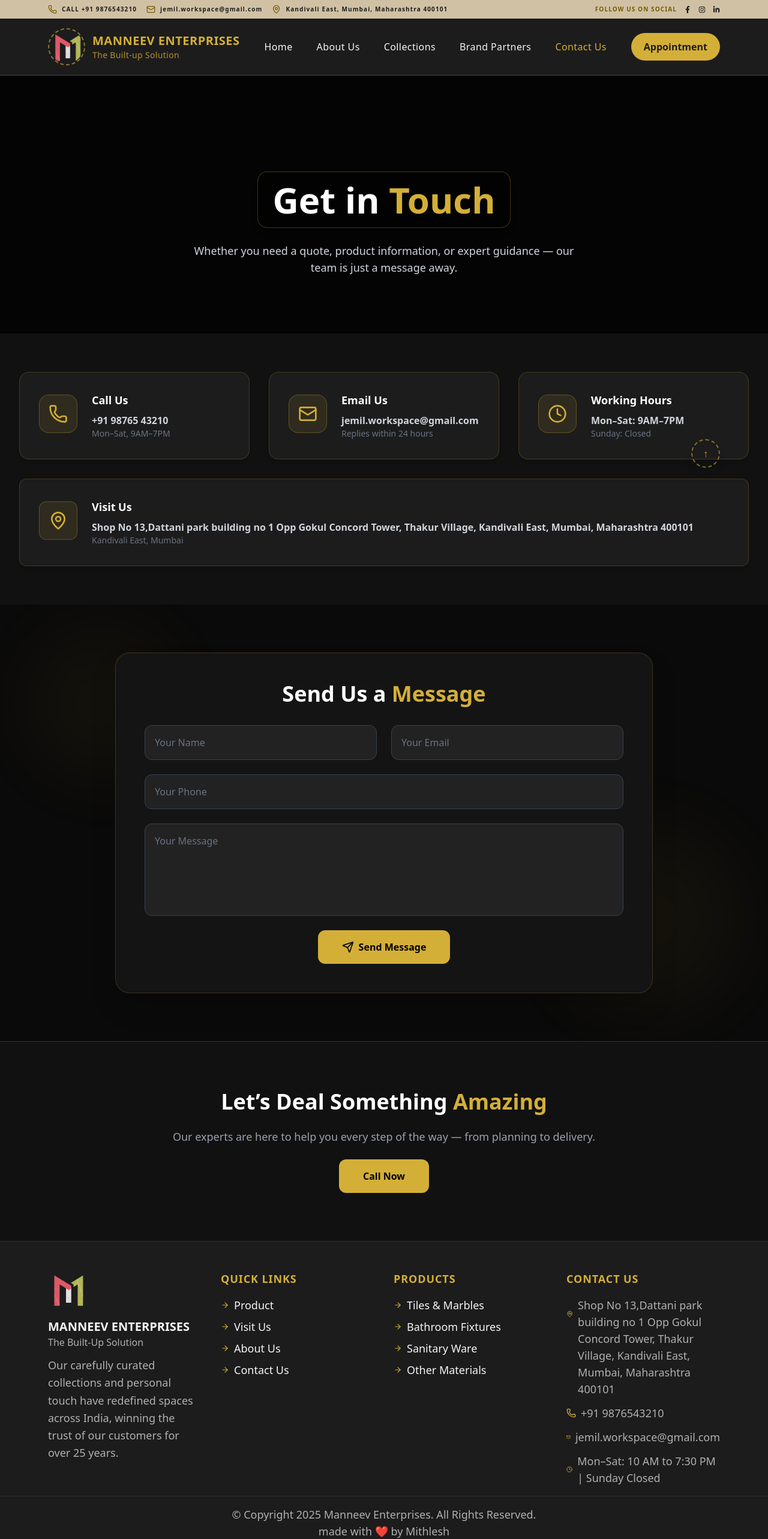
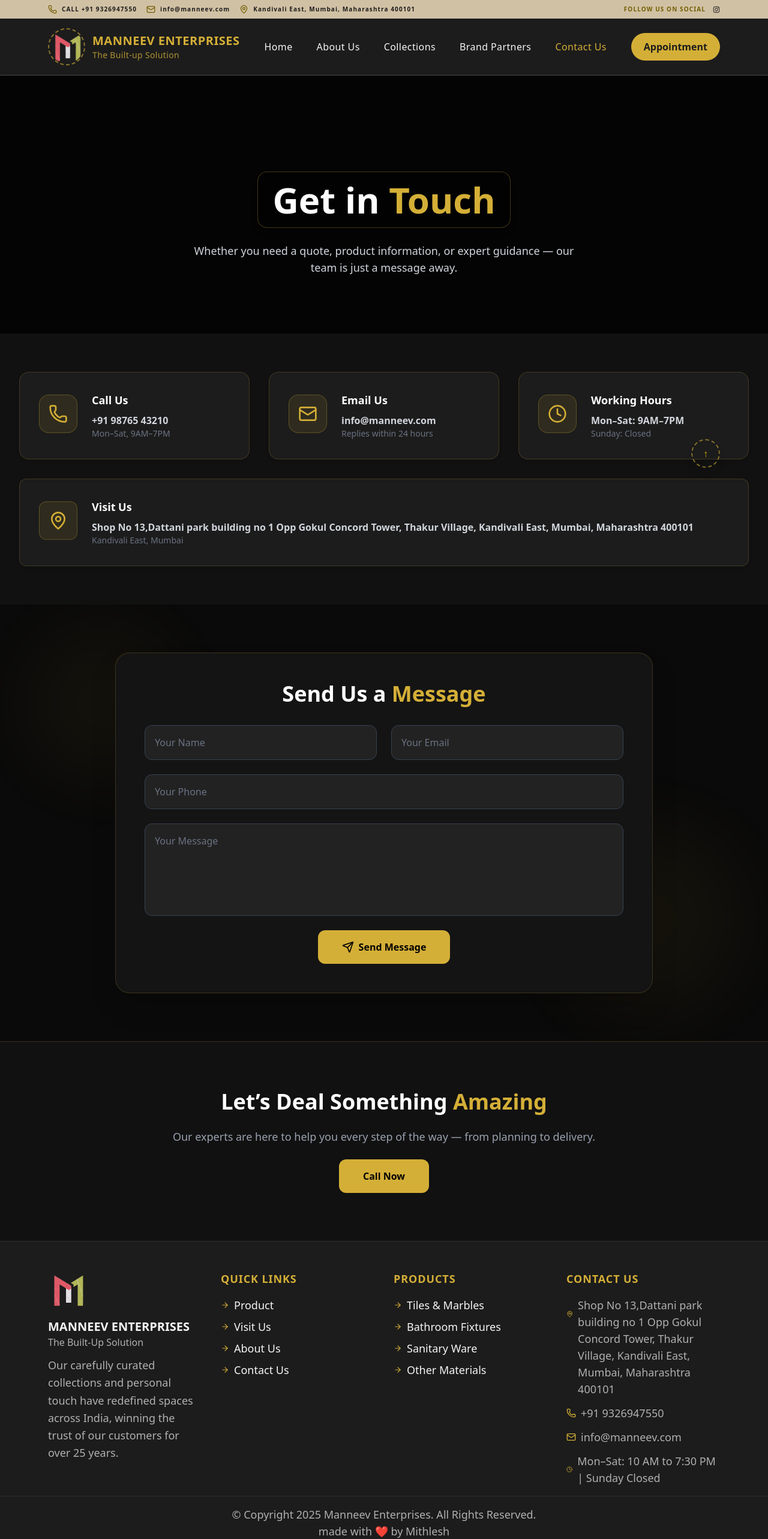
Before and after one commit to mithlesh-vishwakarma/jemil-manneev, a React (Vite) app: page /contact in a window 1280 px wide. Shown: the top 2566 px of the page at 60% size. Built offline with nearby package versions, Linux system fonts and the light colour scheme.

Commit message:
feat: Add initial landing page, contact page, product collection page, and core components including TopBar, Footer, and MissionVisionValues.

```diff
--- a/src/Home.tsx
+++ b/src/Home.tsx
@@ -1,20 +1,15 @@
 import React, { useState } from "react";
 import KeywordScroll from "./components/KeywordScroll";
-import IntroVideo from "./assets/MANNEEV ENTERPRISES.mp4";
+
 import Video1 from "./assets/2-video-sample.mp4";
 import Video2 from "./assets/3-video-sample.mp4";
 import WhyChooseUs from "./components/WhyChooseUs";
 import StatsSection from "./components/StatesSection";
 import VideoProduct from "./components/VideoProduct";
-import ProductSection from "./components/ProductSection";
+// import ProductSection from "./components/ProductSection";
 
 const LandingPage: React.FC = () => {
-  const [showWebsite, setShowWebsite] = useState(false);
   const [currentMedia, setCurrentMedia] = useState<"video1" | "video2">("video1");
-
-  const handleIntroEnd = () => {
-    setShowWebsite(true);
-  };
 
   const handleVideoEnd = () => {
     // Switch between Video1 and Video2 for looping sequence
@@ -23,28 +18,8 @@
 
   return (
     <>
-      {/* Intro Video Loader */}
-      {!showWebsite && (
-        <div className="fixed inset-0 z-[ 9999] bg-black flex items-center justify-center transition-opacity duration-700">
-          <div className="relative w-[350px] sm:w-[480px] md:w-[640px] h-[ 240px] sm:h-[300px] md:h-[360px] overflow-hidden rounded-2xl shadow-2xl">
-            <video
-              src={IntroVideo}
-              autoPlay
-              muted
-              playsInline
-              onEnded={handleIntroEnd}
-              className="w-full h-full object-cover"
-            />
-          </div>
-        </div>
-      )}
-
       {/* Main Website Content */}
-      <div
-        className={`transition-opacity duration-1000 ${
-          showWebsite ? "opacity-100" : "opacity-0 pointer-events-none"
-        }`}
-      >
+      <div>
         {/* Hero Section */}
         <section className="relative w-full h-[80vh] overflow-hidden">
           <video
@@ -73,7 +48,7 @@
 
         {/* Scrolling Keywords Section */}
         <div id="second-section">  <KeywordScroll />  </div>
-        <ProductSection />
+        {/* <ProductSection /> */}
         <VideoProduct />
         <WhyChooseUs />
         <StatsSection />
--- a/src/components/MissionVisionValues.tsx
+++ b/src/components/MissionVisionValues.tsx
@@ -1,4 +1,3 @@
-
 
 import { motion } from "framer-motion";
 
--- a/src/components/TopBar.tsx
+++ b/src/components/TopBar.tsx
@@ -9,20 +9,20 @@
         <div className="flex flex-wrap items-left gap-4">
           {/* Phone */}
           <a
-            href="tel:+919876543210"
+            href="tel:+919326947550"
             className="flex items-center gap-2 hover:text-[#725e03] transition"
           >
             <Phone size={15} className="text-[#725e03]" />
-            <span>CALL +91 9876543210</span>
+            <span>CALL +91 9326947550</span>
           </a>
 
           {/* Email */}
           <a
-            href="mailto:jemil.workspace@gmail.com"
+            href="mailto:info@manneev.com"
             className="flex items-center gap-2 hover:text-[#725e03] transition"
           >
             <Mail size={15} className="text-[#725e03]" />
-            <span>jemil.workspace@gmail.com</span>
+            <span>info@manneev.com</span>
           </a>
 
           {/* Location */}
@@ -42,14 +42,14 @@
           <p className="uppercase text-[10px] tracking-[1.1px] text-[#725e03]">
             <strong>Follow us on social</strong>
           </p>
-          <a
+          {/* <a
             href="https://www.facebook.com/cbwestend"
             target="_blank"
             rel="noreferrer"
             className="text-[#1C1C1C] hover:text-[#725e03] transition "
           >
             <FaFacebookF size={12} />
-          </a>
+          </a> */}
           <a
             href="https://www.instagram.com/cb_westend/"
             target="_blank"
@@ -58,14 +58,14 @@
           >
             <FaInstagram size={12} />
           </a>
-          <a
+          {/* <a
             href="https://www.linkedin.com/company/c-bhogilal-westend-official"
             target="_blank"
             rel="noreferrer"
             className="text-[#1C1C1C] hover:text-[#725e03] transition"
           >
             <FaLinkedinIn size={12} />
-          </a>
+          </a> */}
         </div>
       </div>
     </div>
--- a/src/components/footer.tsx
+++ b/src/components/footer.tsx
@@ -88,19 +88,19 @@
             <li className="flex items-center gap-2">
               <Phone size={16} className="text-[#D4AF37]" />
               <a
-                href="tel:+91 9876543210"
+                href="tel:+91 9326947550"
                 className="hover:text-[#D4AF37] transition"
               >
-                +91 9876543210
+                +91 9326947550
               </a>
             </li>
             <li className="flex items-center gap-2">
               <Mail size={16} className="text-[#D4AF37]" />
               <a
-                href="mailto:jemil.workspace@gmail.com"
+                href="mailto:info@manneev.com"
                 className="hover:text-[#D4AF37] transition"
               >
-                jemil.workspace@gmail.com
+                info@manneev.com
               </a>
             </li>
             <li className="flex items-center gap-2">
--- a/src/pages/Contact.tsx
+++ b/src/pages/Contact.tsx
@@ -31,7 +31,7 @@
 
   const contactDetails = [
     { icon: Phone, title: "Call Us", info: "+91 98765 43210", sub: "Mon–Sat, 9AM–7PM" },
-    { icon: Mail, title: "Email Us", info: "jemil.workspace@gmail.com", sub: "Replies within 24 hours" },
+    { icon: Mail, title: "Email Us", info: "info@manneev.com", sub: "Replies within 24 hours" },
     { icon: Clock, title: "Working Hours", info: "Mon–Sat: 9AM–7PM", sub: "Sunday: Closed" },
   ];
 
--- a/src/pages/ProductCollections/Tiles.tsx
+++ b/src/pages/ProductCollections/Tiles.tsx
@@ -292,7 +292,7 @@
           <div className="flex flex-col sm:flex-row items-center justify-center gap-4">
             {/* WhatsApp Contact Button */}
             <a
-              href="https://wa.me/919876543210"
+              href="https://wa.me/919326947550"
               target="_blank"
               rel="noopener noreferrer"
               className="flex items-center gap-2 bg-green-600 hover:bg-green-700 text-white px-6 py-3 rounded-3xl font-semibold transition-colors border border-green-800"
```
Also changed, not shown: 2 other files (tests, documents, lock files or other folders).
